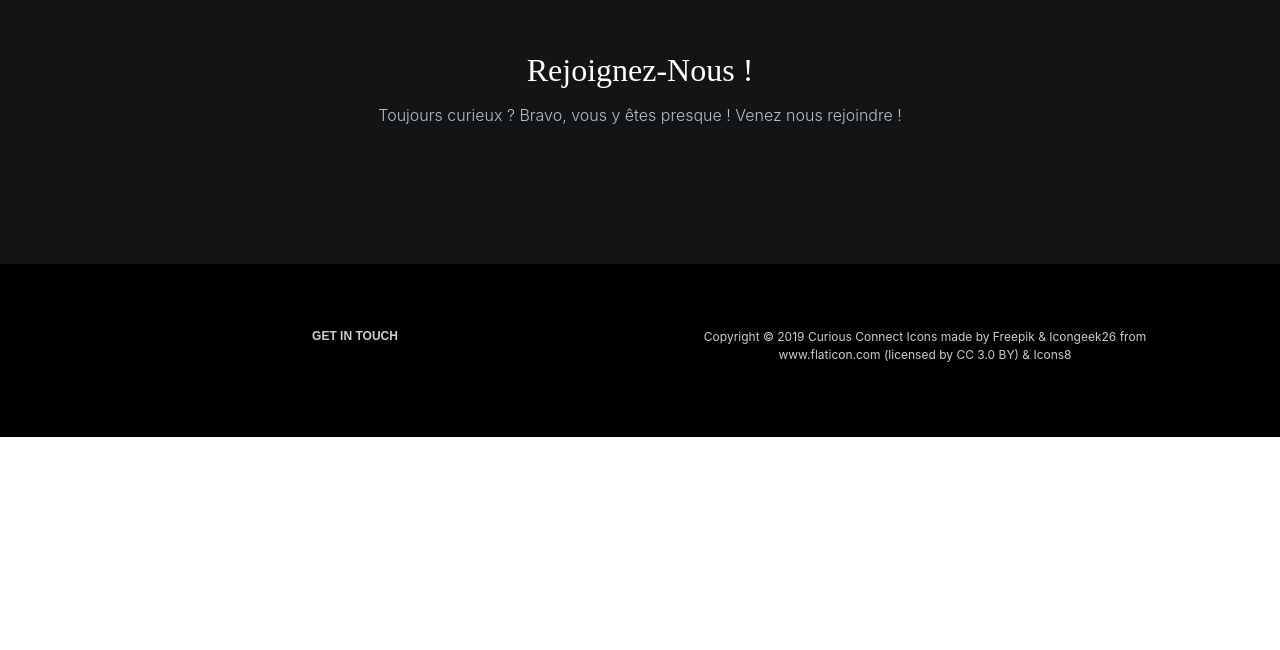
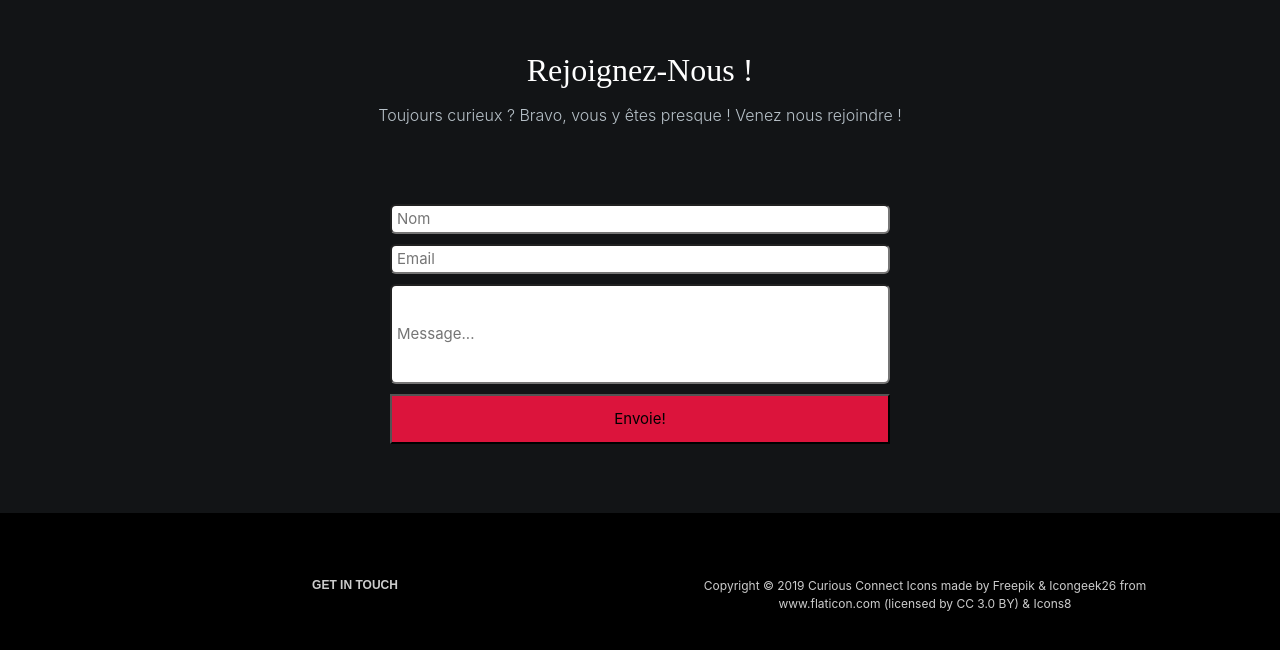
Before and after one commit to Curious-Connect/curious-connect, a React (Create React App) app: page / in a window 1280 px wide. Shown: the part 5009-5659 px from the top of the page. Before the commit the page ends 5446 px from the top, so only its background shows below. Built offline with nearby package versions, Linux system fonts and the light colour scheme.

Commit message:
added form

```diff
--- a/src/components/Contact.js
+++ b/src/components/Contact.js
@@ -45,9 +45,24 @@ export default class Contact extends Component {
   render() {
     return (
       <div className="contact">
-        <p className="contact__header">Rejoignez-Nous!</p>
-        <p className="contact__text">Toujours curieux? Bravo, vous y êtes presque!
-        Venez nous rejoindre!</p>
+
+        <div className="section-title section-title--style-1 text-center mb-2">
+        <h3 className="section-title-inner text-normal transformation" style={{fontFamily: "Raleway", color:"white"}}>
+            Rejoignez-Nous !
+        </h3>
+        <span className="section-title-delimiter clearfix d-none"></span>
+        </div>
+
+        <span className="clearfix"></span>
+
+        <div className="fluid-paragraph fluid-paragraph-sm  strong-300 text-center" style={{color:"#b7c1c8"}}>
+        Toujours curieux ? Bravo, vous y êtes presque ! Venez nous rejoindre !
+        </div>
+
+        <span className="space-xs-xl"></span>
+
+        <div className="row justify-content-center">
+          <div className="col-lg-6">
             <div className="contact__sent">
               {(this._isSent)?
               <p>Email sent! Thank you for contacting us!</p>
@@ -66,6 +81,9 @@ export default class Contact extends Component {
             </form>
 
           </div>
+        </div>
+
+      </div>
     )
   }
 }
--- a/src/pages/Home.js
+++ b/src/pages/Home.js
@@ -475,28 +475,7 @@ export default function Home() {
 
                           {/* <!-- ------------------------ CALL TO ACTION ------------------------ --> */}
                           <section className="slice sct-color-4" id="contact">
-                              <div className="container">
-                                  <div className="section-title section-title--style-1 text-center mb-2">
-                                      <h3 className="section-title-inner text-normal transformation" style={{fontFamily: "Raleway", color:"white"}}>
-                                          Rejoignez-Nous !
-                                      </h3>
-                                      <span className="section-title-delimiter clearfix d-none"></span>
-                                  </div>
-
-                                  <span className="clearfix"></span>
-
-                                  <div className="fluid-paragraph fluid-paragraph-sm  strong-300 text-center" style={{color:"#b7c1c8"}}>
-                                      Toujours curieux ? Bravo, vous y êtes presque ! Venez nous rejoindre !
-                                  </div>
-
-                                  <span className="space-xs-xl"></span>
-
-                                  <div className="row justify-content-center">
-                                      <div className="col-lg-6">
-
-                                      </div>
-                                  </div>
-                              </div>
+                            <Contact />
                           </section>
                           {/* // <!-- ------------------------ END OF CALL TO ACTION ------------------------ --> */}
 
```
Lines whose indentation alone changed are shown as unchanged.
